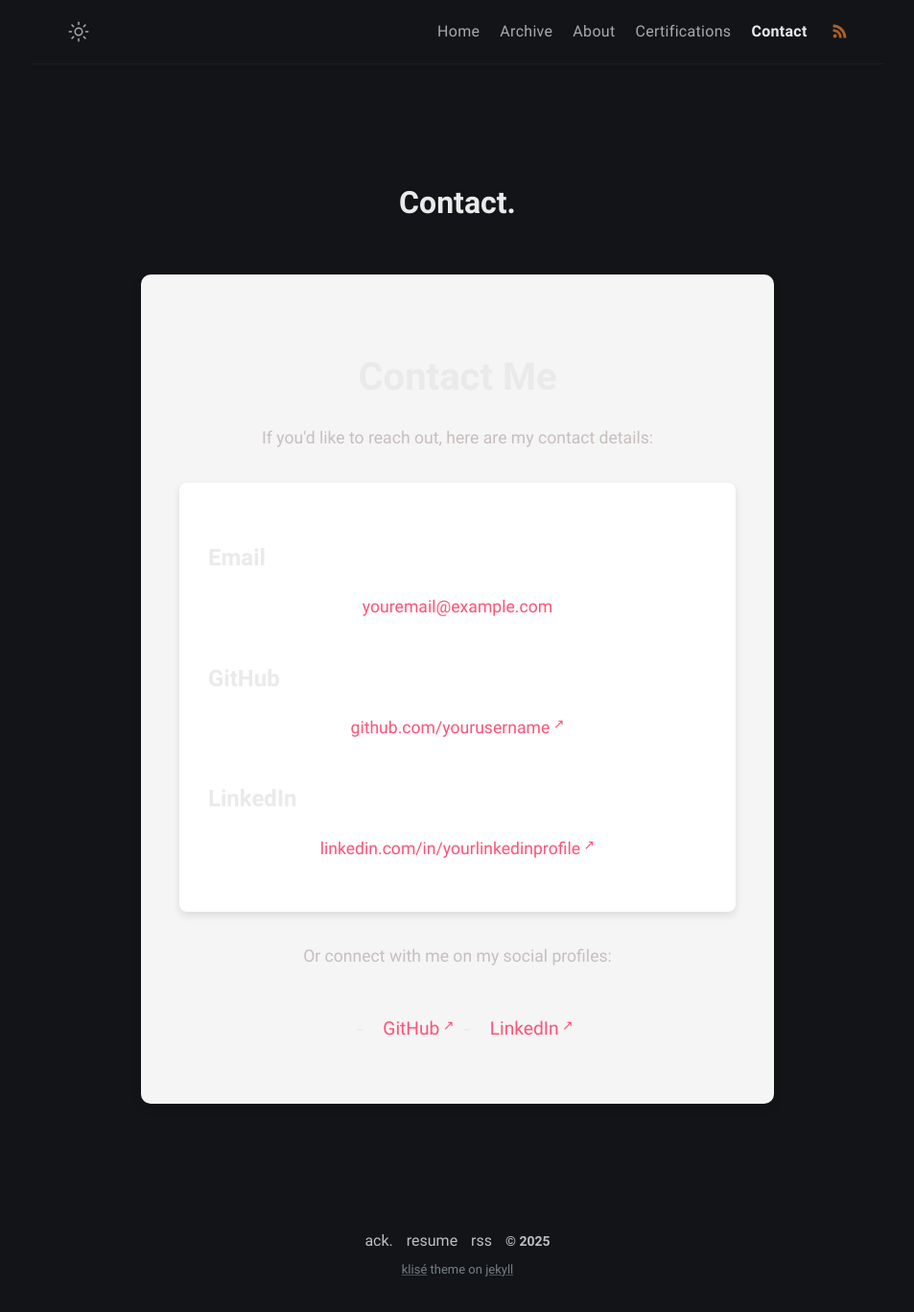
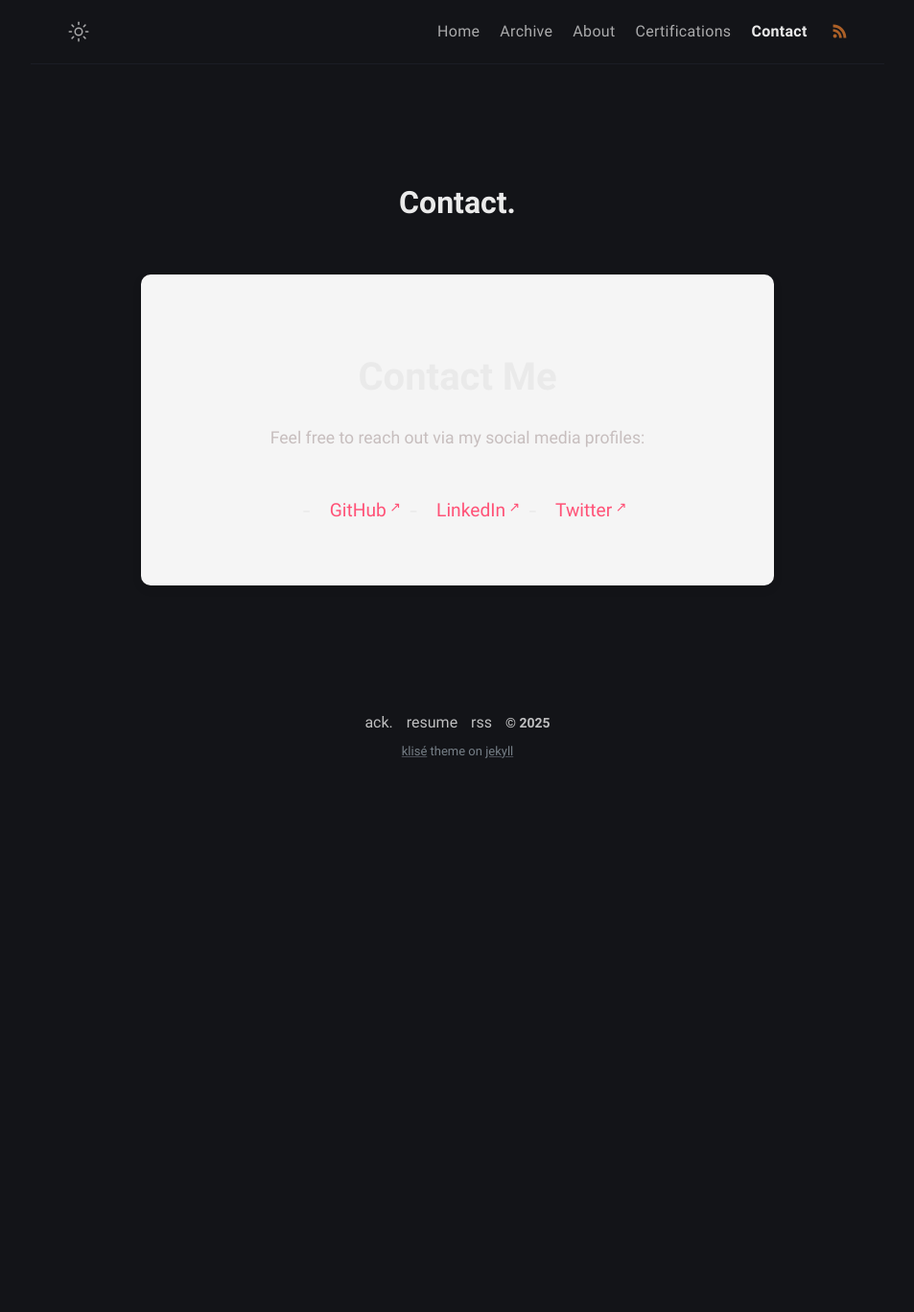
Before and after one commit to Extravenger/extravenger.github.io, a Jekyll site: the page built from contact.md, in a window 1280 px wide. Shown: the whole page at 96% size, without its empty margins (163-1116 px from the left). Built offline with Jekyll 4.4.1, drawn with Linux system fonts in a browser that asks for light colours; after the commit the page ends 900 px from its top, so only the background shows below that.

Commit message:
Update contact.md

```diff
--- a/contact.md
+++ b/contact.md
@@ -6,32 +6,12 @@
 
 <div class="contact-container">
   <h1>Contact Me</h1>
-  <p>If you'd like to reach out, here are my contact details:</p>
+  <p>Feel free to reach out via my social media profiles:</p>
 
-  <div class="contact-card">
-    <div class="contact-info">
-      <h2><i class="fas fa-envelope"></i> Email</h2>
-      <p><a href="mailto:amitmor582@gmail.com">youremail@example.com</a></p>
-    </div>
-
-    <div class="contact-info">
-      <h2><i class="fab fa-github"></i> GitHub</h2>
-      <p><a href="https://github.com/yourusername" target="_blank">github.com/yourusername</a></p>
-    </div>
-
-    <div class="contact-info">
-      <h2><i class="fab fa-linkedin"></i> LinkedIn</h2>
-      <p><a href="https://www.linkedin.com/in/yourlinkedinprofile" target="_blank">linkedin.com/in/yourlinkedinprofile</a></p>
-    </div>
-    <!-- Add more contact methods as needed -->
-  </div>
-
-  <div class="social-links">
-    <p>Or connect with me on my social profiles:</p>
-    <ul>
-      <li><a href="https://github.com/Extravenger" target="_blank"><i class="fab fa-github"></i> GitHub</a></li>
-      <li><a href="https://www.linkedin.com/in/amitmorr" target="_blank"><i class="fab fa-linkedin"></i> LinkedIn</a></li>
-      <!-- Add more social links as needed -->
-    </ul>
-  </div>
+  <ul class="social-links">
+    <li><a href="https://github.com/yourusername" target="_blank"><i class="fab fa-github"></i> GitHub</a></li>
+    <li><a href="https://www.linkedin.com/in/yourlinkedinprofile" target="_blank"><i class="fab fa-linkedin"></i> LinkedIn</a></li>
+    <li><a href="https://twitter.com/yourusername" target="_blank"><i class="fab fa-twitter"></i> Twitter</a></li>
+    <!-- Add more social links as needed -->
+  </ul>
 </div>
```
